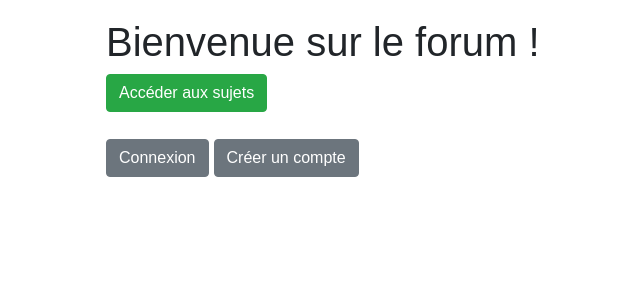
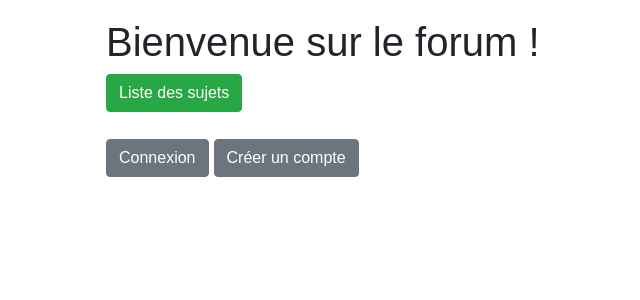
Before and after one commit to FlorianD30/UE3DW22_GroupeB_forum, a Symfony app: template templates/home/index.html.twig in a window 1280 px wide. Shown: the top 300 px of the page, without its empty margins (134-774 px from the left). Run offline with Twig, Linux system fonts and the light colour scheme; the template is opened without the code that fills it, so the values that code supplies are empty; some libraries are stand-ins or nearby versions.

Commit message:
modifications accueil

```diff
--- a/templates/home/index.html.twig
+++ b/templates/home/index.html.twig
@@ -10,7 +10,7 @@
 
 <div class="example-wrapper">
     <h1>Bienvenue sur le forum !</h1>
-    <a href="/posts/" class="btn btn-success">Accéder aux sujets</a>
+    <a href="/posts/" class="btn btn-success">Liste des sujets</a>
     <br><br>
     <a href="/login/" class="btn btn-secondary">Connexion</a>
     <a href="/register/" class="btn btn-secondary">Créer un compte</a>
```
